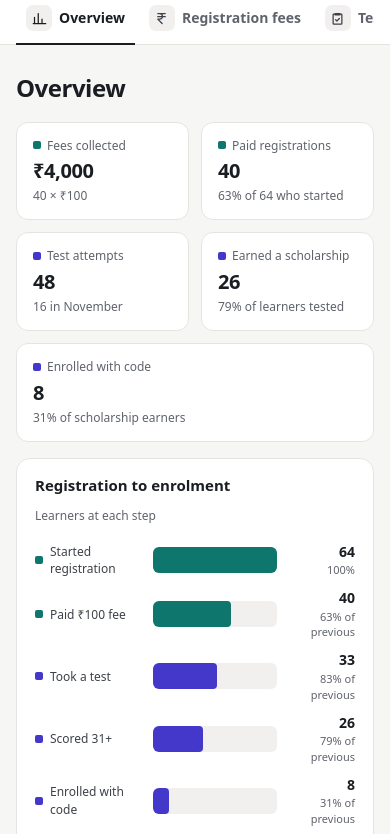
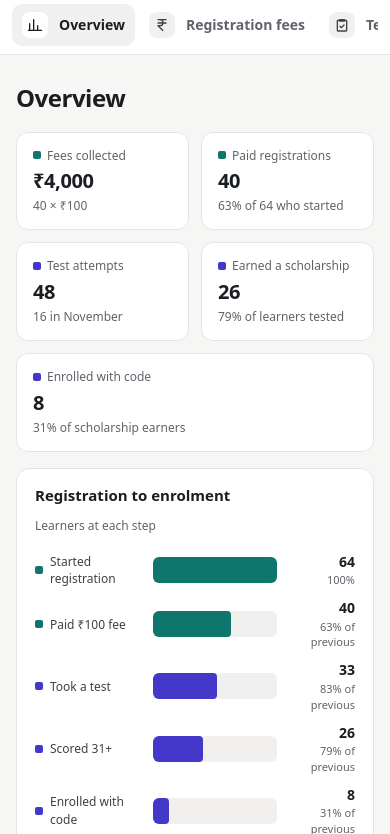
Before and after one commit to abhinavthak/ydst-payments-dashboard, a plain HTML site: page index.html in a window 390 px wide. Shown: the part 61-895 px from the top of the page. Drawn offline with Linux system fonts and the light colour scheme; a web font is replaced by a local one.

Commit message:
Move dashboard tabs into a left sidebar
Sidebar on desktop; collapses to a scrollable row under the header on
tablet and phone.

Co-Authored-By: Claude Opus 5.5 <noreply@anthropic.com>

```diff
--- a/index.html
+++ b/index.html
@@ -36,23 +36,30 @@ a{color:inherit}
 
 /* Top bar + main nav */
 .top{background:var(--card);border-bottom:1px solid var(--line);position:sticky;top:0;z-index:20}
-.top .bar{display:flex;align-items:center;gap:14px;height:56px}
+.top .bar{display:flex;align-items:center;gap:14px;height:56px;padding:0 20px}
+@media (max-width:640px){.top .bar{padding:0 16px}}
 .logo{font-weight:700;font-size:15px;line-height:1.05;color:var(--brand)}
 .logo i{color:var(--red);font-style:normal}
 .app{font-size:13px;color:var(--muted)}
 .app b{color:var(--ink);font-weight:600}
 .top .site{margin-left:auto;font-size:13px;color:var(--muted);text-decoration:none;white-space:nowrap}
 .top .site:hover{color:var(--ink)}
-.nav{display:flex;gap:4px;overflow-x:auto;scrollbar-width:none;margin-bottom:-1px}
-.nav::-webkit-scrollbar{display:none}
-.nav a{display:flex;align-items:center;gap:9px;padding:10px 14px 12px;text-decoration:none;color:var(--muted);border-bottom:2px solid transparent;white-space:nowrap}
-.nav a:hover{color:var(--ink)}
-.nav a.on{color:var(--ink);border-bottom-color:var(--lane,var(--ink))}
-.nav .ico{width:26px;height:26px;border-radius:7px;display:grid;place-items:center;background:var(--tile);color:var(--ink-2)}
-.nav a.on .ico{background:var(--lane-bg,var(--tile));color:var(--lane,var(--ink))}
-.nav .ico svg{width:15px;height:15px}
-.nav b{display:block;font-weight:600;font-size:14px;line-height:1.2}
-.nav small{display:block;font-size:11px;color:var(--faint);line-height:1.2}
+
+/* App shell: left sidebar + content */
+.shell{display:grid;grid-template-columns:248px minmax(0,1fr);min-height:calc(100vh - 57px)}
+.side{background:var(--card);border-right:1px solid var(--line);position:sticky;top:57px;height:calc(100vh - 57px);overflow-y:auto;padding:18px 12px}
+.side-h{font-size:11px;font-weight:600;letter-spacing:.06em;text-transform:uppercase;color:var(--faint);padding:0 10px 8px}
+.main{min-width:0;padding:0 28px;max-width:1240px;width:100%}
+.nav{display:flex;flex-direction:column;gap:4px}
+.nav a{display:flex;align-items:center;gap:11px;padding:10px;border-radius:10px;text-decoration:none;color:var(--muted);position:relative}
+.nav a:hover{background:var(--hover);color:var(--ink)}
+.nav a.on{background:var(--lane-bg,var(--tile));color:var(--ink)}
+.nav a.on::before{content:"";position:absolute;left:-12px;top:8px;bottom:8px;width:3px;border-radius:0 3px 3px 0;background:var(--lane,var(--ink))}
+.nav .ico{width:30px;height:30px;border-radius:8px;display:grid;place-items:center;background:var(--tile);color:var(--ink-2);flex:none}
+.nav a.on .ico{background:var(--card);color:var(--lane,var(--ink))}
+.nav .ico svg{width:16px;height:16px}
+.nav b{display:block;font-weight:600;font-size:14px;line-height:1.25}
+.nav small{display:block;font-size:12px;color:var(--muted);line-height:1.3}
 [data-lane="fee"]{--lane:var(--fee);--lane-bg:var(--fee-bg)}
 [data-lane="test"]{--lane:var(--test);--lane-bg:var(--test-bg)}
 
@@ -275,6 +282,18 @@ a{color:inherit}
 .toast.show{opacity:1;transform:translate(-50%,0)}
 .foot{font-size:12px;color:var(--muted);padding:22px 0 40px;text-align:center}
 
+@media (max-width:900px){
+  .shell{grid-template-columns:1fr}
+  .side{position:sticky;top:57px;height:auto;z-index:15;border-right:0;border-bottom:1px solid var(--line);padding:8px 12px}
+  .side-h{display:none}
+  .nav{flex-direction:row;overflow-x:auto;scrollbar-width:none}
+  .nav::-webkit-scrollbar{display:none}
+  .nav a{white-space:nowrap;padding:8px 10px}
+  .nav a.on::before{display:none}
+  .nav small{display:none}
+  .nav .ico{width:26px;height:26px}
+  .main{padding:0 16px}
+}
 @media (max-width:1000px){
   .kpis.five{grid-template-columns:repeat(3,1fr)}
   .fu-grid{grid-template-columns:repeat(2,1fr)}
@@ -295,8 +314,6 @@ a{color:inherit}
   .vhead .acts .btn{flex:1;justify-content:center}
   .kpi b{font-size:20px}
   .fu-grid{grid-template-columns:1fr}
-  .nav small{display:none}
-  .nav a{padding:10px 10px 12px;gap:7px}
   .filters .f:not(.search){flex:1 1 calc(50% - 5px)}
   .filters .f input,.filters .f select{width:100%}
   .filters .apply{flex:1 1 100%}
@@ -333,21 +350,24 @@ a{color:inherit}
 <body>
 
 <header class="top">
-  <div class="wrap">
   <div class="bar">
     <div class="logo">Your<i>.</i><br>Degree</div>
     <div class="app">Admin <span aria-hidden="true">/</span> <b>YDST 2026</b></div>
     <a class="site" href="https://abhinavthak.github.io/ydst-scholarship-prototype/" target="_blank" rel="noopener">View YDST page ↗</a>
   </div>
+</header>
+
+<div class="shell">
+<aside class="side">
+  <p class="side-h">Dashboard</p>
   <nav class="nav" aria-label="Dashboard sections">
     <a href="#overview" data-view="overview"><span class="ico"><svg viewBox="0 0 24 24" fill="none" stroke="currentColor" stroke-width="2" stroke-linecap="round" stroke-linejoin="round"><path d="M4 20V10M10 20V4M16 20v-7M22 20H2"/></svg></span><span><b>Overview</b><small>Whole learner journey</small></span></a>
     <a href="#payments" data-view="payments" data-lane="fee"><span class="ico"><svg viewBox="0 0 24 24" fill="none" stroke="currentColor" stroke-width="2" stroke-linecap="round" stroke-linejoin="round"><path d="M6 4h12M6 9h12M13 20 6 13h3a4 4 0 0 0 0-9"/></svg></span><span><b>Registration fees</b><small>₹100 one-time payment</small></span></a>
     <a href="#results" data-view="results" data-lane="test"><span class="ico"><svg viewBox="0 0 24 24" fill="none" stroke="currentColor" stroke-width="2" stroke-linecap="round" stroke-linejoin="round"><path d="M9 4h6a1 1 0 0 1 1 1v1H8V5a1 1 0 0 1 1-1Z"/><path d="M8 5H6a1 1 0 0 0-1 1v14a1 1 0 0 0 1 1h12a1 1 0 0 0 1-1V6a1 1 0 0 0-1-1h-2"/><path d="m9 14 2 2 4-4"/></svg></span><span><b>Test results</b><small>Scores out of 60, monthly</small></span></a>
   </nav>
-  </div>
-</header>
+</aside>
 
-<main class="wrap">
+<main class="main">
 
 <!-- ============ OVERVIEW ============ -->
 <section class="view" id="v-overview" aria-labelledby="h-overview">
@@ -442,6 +462,7 @@ a{color:inherit}
 
 <p class="foot">Prototype · sample data only (fictional learners). Fee: ₹100 one-time lifetime registration. Test: 60 marks, one attempt per calendar month.</p>
 </main>
+</div>
 
 <!-- Learner profile -->
 <div class="scrim" id="scrim" hidden></div>
```
Lines whose indentation alone changed are shown as unchanged.
